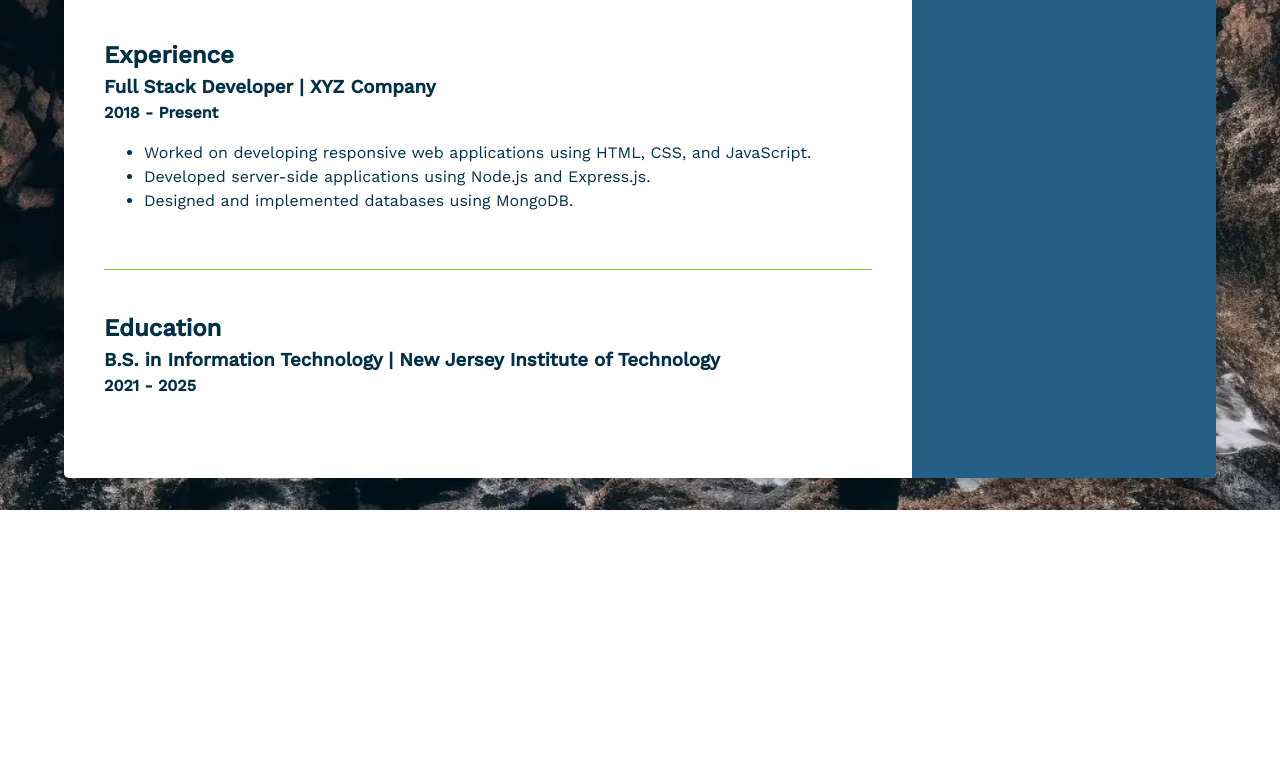
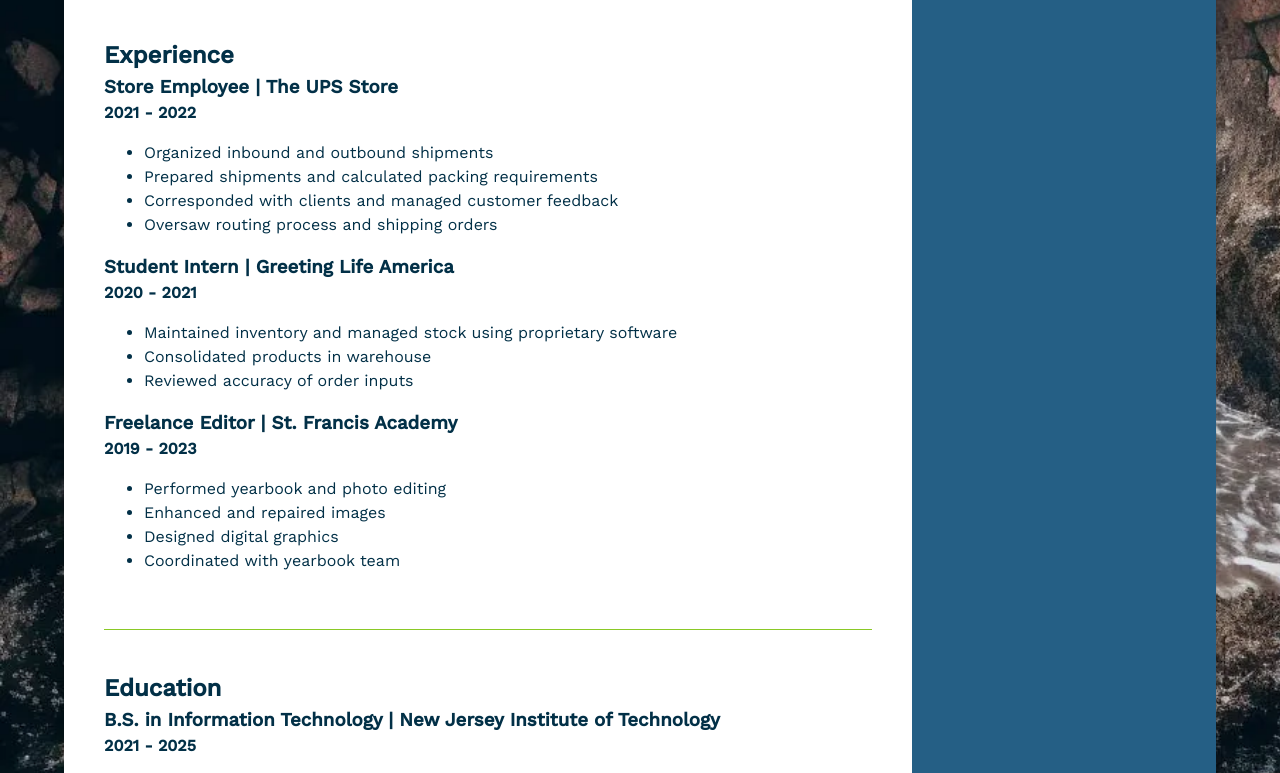
Before and after one commit to yumis56/webdev1-module3, a website: page docs/index.html in a window 1280 px wide. Shown: the part 577-1350 px from the top of the page. Before the commit the page ends 1087 px from the top, so only its background shows below. Drawn offline with nearby package versions, Linux system fonts and the light colour scheme.

Commit message:
updated experience section

```diff
--- a/docs/index.html
+++ b/docs/index.html
@@ -100,14 +100,36 @@
 
             <section class="experience-section"> <!-- A section to list work experience -->
                 <h2>Experience</h2> <!-- Title of the experience section -->
-                <h3>Full Stack Developer | XYZ Company</h3> <!-- Job title and company -->
+                <h3>Store Employee | The UPS Store</h3> <!-- Job title and company -->
 
-                <h4>2018 - Present</h4> <!-- Job duration -->
+                <h4>2021 - 2022</h4> <!-- Job duration -->
                 <ul> <!-- Unordered list to contain job details -->
-                    <li>Worked on developing responsive web applications using HTML, CSS, and JavaScript.</li> <!-- Each job detail -->
-                    <li>Developed server-side applications using Node.js and Express.js.</li>
-                    <li>Designed and implemented databases using MongoDB.</li>
+                    <li>Organized inbound and outbound shipments</li>
+                    <li>Prepared shipments and calculated packing requirements</li>
+                    <li>Corresponded with clients and managed customer feedback</li>
+                    <li>Oversaw routing process and shipping orders</li>
                 </ul> <!-- Closes the job details list -->
+
+                <h3>Student Intern | Greeting Life America</h3> <!-- Job title and company -->
+
+                <h4>2020 - 2021</h4> <!-- Job duration -->
+                <ul> <!-- Unordered list to contain job details -->
+                    <li>Maintained inventory and managed stock using proprietary software</li>
+                    <li>Consolidated products in warehouse</li>
+                    <li>Reviewed accuracy of order inputs</li>
+                </ul> <!-- Closes the job details list -->
+
+                <h3>Freelance Editor | St. Francis Academy</h3> <!-- Job title and company -->
+
+                <h4>2019 - 2023</h4> <!-- Job duration -->
+                <ul> <!-- Unordered list to contain job details -->
+                    <li>Performed yearbook and photo editing</li>
+                    <li>Enhanced and repaired images</li>
+                    <li>Designed digital graphics</li>
+                    <li>Coordinated with yearbook team</li>
+                </ul> <!-- Closes the job details list -->
+
+
             </section> <!-- Closes the experience section -->
 
             <section class="education-section"> <!-- A section to list educational background -->
```
